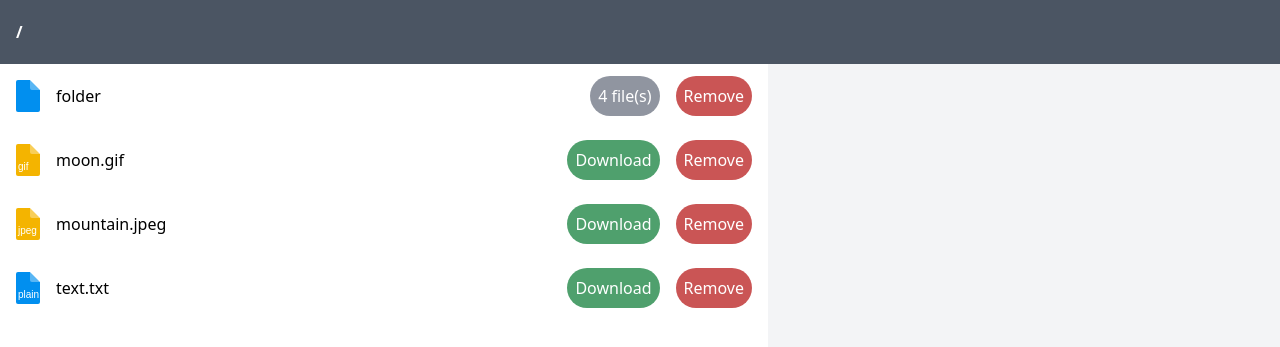
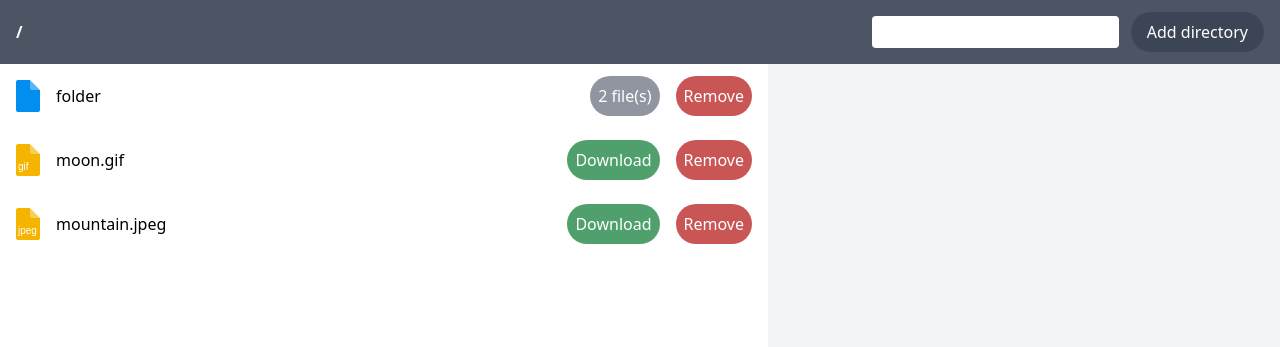
Before and after one commit to cyrildubos/drive-web, a PHP site: page / in a window 1280 px wide. Shown: the top 347 px of the page. Run offline with PHP 8.4, Linux system fonts and the light colour scheme; some libraries are stand-ins or nearby versions.

Commit message:
Different fixes and changes

```diff
--- a/directories_and_files.php
+++ b/directories_and_files.php
@@ -1,79 +1,7 @@
 <?php
-class Path
-{
-    private static array $ROOT_PATH = array("drive");
-
-    private array $path;
-
-
-    function __construct(array $path)
-    {
-        $this->path = $path;
-    }
-
-    static function get(): Path
-    {
-        return new Path(isset($_GET["path"]) && $_GET["path"] != "" ? explode("/", $_GET["path"]) : array());
-    }
-
-
-    function with_root()
-    {
-        return new Path(array_merge(Path::$ROOT_PATH, $this->path));
-    }
-
-    function is_root(): bool
-    {
-        return $this->path == array() || $this->path == Path::$ROOT_PATH;
-    }
-
-    function next(string $path)
-    {
-        return new Path(array_merge($this->path, array($path)));
-    }
-
-    function previous()
-    {
-        $path = array_merge($this->path);
-
-        unset($path[count($path) - 1]);
-
-        return new Path($path);
-    }
-
-    function __toString()
-    {
-        return implode("/", $this->path);
-    }
-}
-?>
-
-<?php
-class File
-{
-    public string $name;
-    public string $type;
-
-    function __construct(string $name, string $type)
-    {
-        $this->name = $name;
-        $this->type = $type;
-    }
-}
-?>
-
-<?php
-function separate_names(Path $path, array $names): array
-{
-    list($directories, $files) = array(array(), array());
-
-    foreach ($names as $name)
-        is_dir($path->next($name)->with_root())
-            ? array_push($directories, $name)
-            : array_push($files, new File($name, mime_content_type($path->next($name)->with_root()->__toString())));
-
-    return array("directories" => $directories, "files" => $files);
-}
+require_once "php/directory.php";
+require_once "php/file.php";
+require_once "php/path.php";
 
 $path = Path::get();
 
@@ -84,4 +12,12 @@ unset($names[0]); // remove "." directory
 if ($path->is_root()) // if the path is the root path...
     unset($names[1]); // ...remove ".." directory
 
-print(json_encode(separate_names($path, $names)));
+
+list($directories, $files) = array(array(), array());
+
+foreach ($names as $name)
+    is_dir($path->next($name)->with_root())
+        ? array_push($directories, new _Directory($name, count(glob($path->next($name)->with_root()->__toString() . "/*"))))
+        : array_push($files, new File($name, mime_content_type($path->next($name)->with_root()->__toString())));
+
+print(json_encode(array("directories" => $directories, "files" => $files)));
--- a/drive/text.txt
+++ /dev/null
@@ -1 +0,0 @@
-qwqdwqdqdwrfaweferge
--- a/index.js
+++ b/index.js
@@ -1,3 +1,23 @@
 var GLOBAL_PATH = new Path([]);
 
 setEntries();
+
+document.getElementById('directory-add').addEventListener('click', function (event) {
+    event.preventDefault();
+
+    var name = document.getElementById('directory-name').value;
+
+    if (name == '') return;
+
+    $.ajax({
+        url: 'add.php',
+        type: 'GET',
+        data: {
+            path: GLOBAL_PATH.next(name).withRoot().toString()
+
+        },
+        success: function (data) {
+            setEntries();
+        }
+    });
+});
--- a/index.php
+++ b/index.php
@@ -18,12 +18,15 @@
     <script src="js/entry.js"></script>
     <script src="js/path.js"></script>
     <script src="js/preview.js"></script>
-    <script src="index.js"></script>
 </head>
 
 <body class="truncate h-screen">
-    <div class="fixed top-0 left-0 right-0 h-16 bg-gray-600 flex items-center">
-        <div id="breadcrumb" class="font-semibold text-white px-4"></div>
+    <div class="fixed top-0 left-0 right-0 h-16 bg-gray-600 px-4 flex items-center justify-between">
+        <div id="breadcrumb" class="font-semibold text-white"></div>
+        <div>
+            <input class="mx-2 px-2 py-1 rounded" type="text" id="directory-name">
+            <button class="px-4 py-2 text-white bg-gray-700/75 hover:bg-gray-800/50 rounded-full" id="directory-add">Add directory</button>
+        </div>
     </div>
     <div class="h-full pt-16 flex">
         <div class="grow grid grid-cols-5">
@@ -31,6 +34,8 @@
             <div id="preview" class="col-span-2 bg-gray-100 flex truncate"></div>
         </div>
     </div>
+
+    <script src="index.js"></script>
 </body>
 
 </html>
--- a/js/entry.js
+++ b/js/entry.js
@@ -1,5 +1,5 @@
 
-function createDirectoyEntry(name) {
+function createDirectoyEntry(name, size) {
     // file icon element
     var fileIcon = document.createElement('div');
     fileIcon.classList.add('file-icon');
@@ -16,23 +16,6 @@ function createDirectoyEntry(name) {
     left.appendChild(fileIcon);
     left.appendChild(fileName);
 
-
-    $.ajax({
-        url: 'directories_and_files.php',
-        type: 'get',
-        dataType: 'json',
-        data: {
-            'path': GLOBAL_PATH.next(name).toString()
-        },
-        success: function (data) {
-            var length = data['directories'].length + data['files'].length - 1;
-
-            if (GLOBAL_PATH.next(name).toString() == "") length--;
-
-            files.innerText = length + ' file(s)';
-        }
-    });
-
     // files element
     var files = document.createElement('div');
     files.classList.add('rounded-full');
@@ -40,8 +23,9 @@ function createDirectoyEntry(name) {
     files.classList.add('text-white');
     files.classList.add('m-2');
     files.classList.add('p-2');
+    files.innerText = size + ' file(s)';
 
-
+    if (name != '..') {
         // remove button
         var remove = document.createElement('button');
         remove.classList.add('rounded-full');
@@ -51,24 +35,23 @@ function createDirectoyEntry(name) {
         remove.classList.add('m-2');
         remove.classList.add('p-2');
         remove.innerText = 'Remove';
+        remove.id = 'remove';
 
         remove.addEventListener('click', function (event) {
             event.preventDefault();
 
-        console.log('remove');
             $.ajax({
                 url: 'remove.php',
                 type: 'get',
-        dataType: 'json',
                 data: {
-            'path': GLOBAL_PATH.withRoot().toString()
+                    'path': GLOBAL_PATH.next(name).withRoot().toString()
                 },
-        success: function (data) {
+                success: function () {
                     setEntries();
                 }
             });
-
-    });
+        })
+    }
 
     // right element
     var right = document.createElement('div');
@@ -76,7 +59,7 @@ function createDirectoyEntry(name) {
     right.classList.add('items-center');
     right.classList.add('mr-2');
     right.appendChild(files);
-    right.appendChild(remove);
+    if (name != '..') right.appendChild(remove);
 
     // entry element
     var entry = document.createElement('div');
@@ -122,8 +105,9 @@ function createFileEntry(name, type) {
     download.innerText = 'Download';
     download.href = GLOBAL_PATH.next(name).withRoot().toString();
     download.download = name;
+    download.id = 'download';
 
-    // revmove button
+    // remove button
     var remove = document.createElement('button');
     remove.classList.add('rounded-full');
     remove.classList.add('bg-red-700/75');
@@ -132,19 +116,18 @@ function createFileEntry(name, type) {
     remove.classList.add('m-2');
     remove.classList.add('p-2');
     remove.innerText = 'Remove';
+    remove.id = 'remove';
 
     remove.addEventListener('click', function (event) {
         event.preventDefault();
 
-        console.log('remove');
         $.ajax({
             url: 'remove.php',
             type: 'get',
-        dataType: 'json',
             data: {
-            'path': GLOBAL_PATH.withRoot().toString()
+                'path': GLOBAL_PATH.next(name).withRoot().toString()
             },
-        success: function (data) {
+            success: function () {
                 setEntries();
             }
         });
@@ -178,6 +161,7 @@ function activateDirectoryEntries() {
         directoryEntry.addEventListener('click', function (event) {
             event.preventDefault();
 
+            if (event.target.id != 'download' && event.target.id != 'remove') {
                 var name = event.currentTarget.dataset.name;
 
                 if (name == '..')
@@ -186,13 +170,14 @@ function activateDirectoryEntries() {
                     GLOBAL_PATH = GLOBAL_PATH.next(name);
 
                 setEntries();
+            }
         })
 }
 
 function activateFileEntries() {
     for (var fileEntry of document.getElementsByClassName('file-entry'))
         fileEntry.addEventListener('click', function (event) {
-            // event.preventDefault();
+            event.preventDefault();
 
             var name = event.currentTarget.dataset.name;
             var type = event.currentTarget.dataset.type;
@@ -202,6 +187,8 @@ function activateFileEntries() {
 }
 
 function setEntries() {
+    console.log('qeqweqe')
+
     $.ajax({
         url: 'directories_and_files.php',
         type: 'get',
@@ -216,7 +203,7 @@ function setEntries() {
             entries.innerHTML = '';
 
             data['directories'].forEach(directory => {
-                entries.appendChild(createDirectoyEntry(directory));
+                entries.appendChild(createDirectoyEntry(directory['name'], directory['size']));
             });
 
             data['files'].forEach(file => {
--- /dev/null
+++ b/php/directory.php
@@ -0,0 +1,12 @@
+<?php
+class _Directory
+{
+    public string $name;
+    public string $size;
+
+    function __construct(string $name, string $size)
+    {
+        $this->name = $name;
+        $this->size = $size;
+    }
+}
--- /dev/null
+++ b/php/file.php
@@ -0,0 +1,12 @@
+<?php
+class File
+{
+    public string $name;
+    public string $type;
+
+    function __construct(string $name, string $type)
+    {
+        $this->name = $name;
+        $this->type = $type;
+    }
+}
--- /dev/null
+++ b/php/path.php
@@ -0,0 +1,48 @@
+<?php
+class Path
+{
+    private static array $ROOT_PATH = array("drive");
+
+    private array $path;
+
+
+    function __construct(array $path)
+    {
+        $this->path = $path;
+    }
+
+    static function get(): Path
+    {
+        return new Path(isset($_GET["path"]) && $_GET["path"] != "" ? explode("/", $_GET["path"]) : array());
+    }
+
+
+    function with_root()
+    {
+        return new Path(array_merge(Path::$ROOT_PATH, $this->path));
+    }
+
+    function is_root(): bool
+    {
+        return $this->path == array() || $this->path == Path::$ROOT_PATH;
+    }
+
+    function next(string $path)
+    {
+        return new Path(array_merge($this->path, array($path)));
+    }
+
+    function previous()
+    {
+        $path = array_merge($this->path);
+
+        unset($path[count($path) - 1]);
+
+        return new Path($path);
+    }
+
+    function __toString()
+    {
+        return implode("/", $this->path);
+    }
+}
```
Also changed, not shown: add.php (added, +7 -0 lines), remove.php (+5 -8 lines), drive/folder/file.txt (deleted), drive/folder/folder copy/file.txt (deleted), 2 other files. Lines whose indentation alone changed are shown as unchanged.
